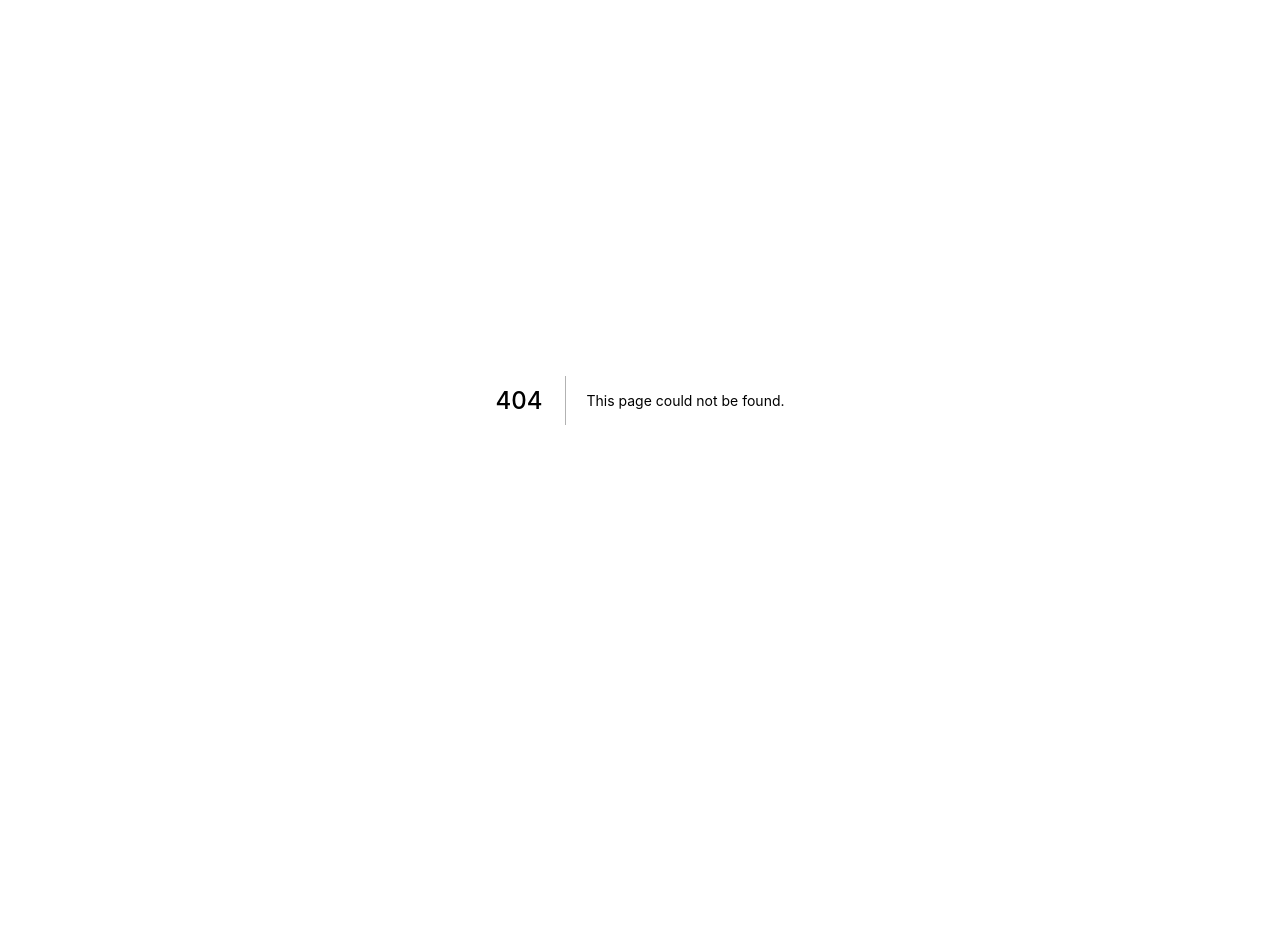
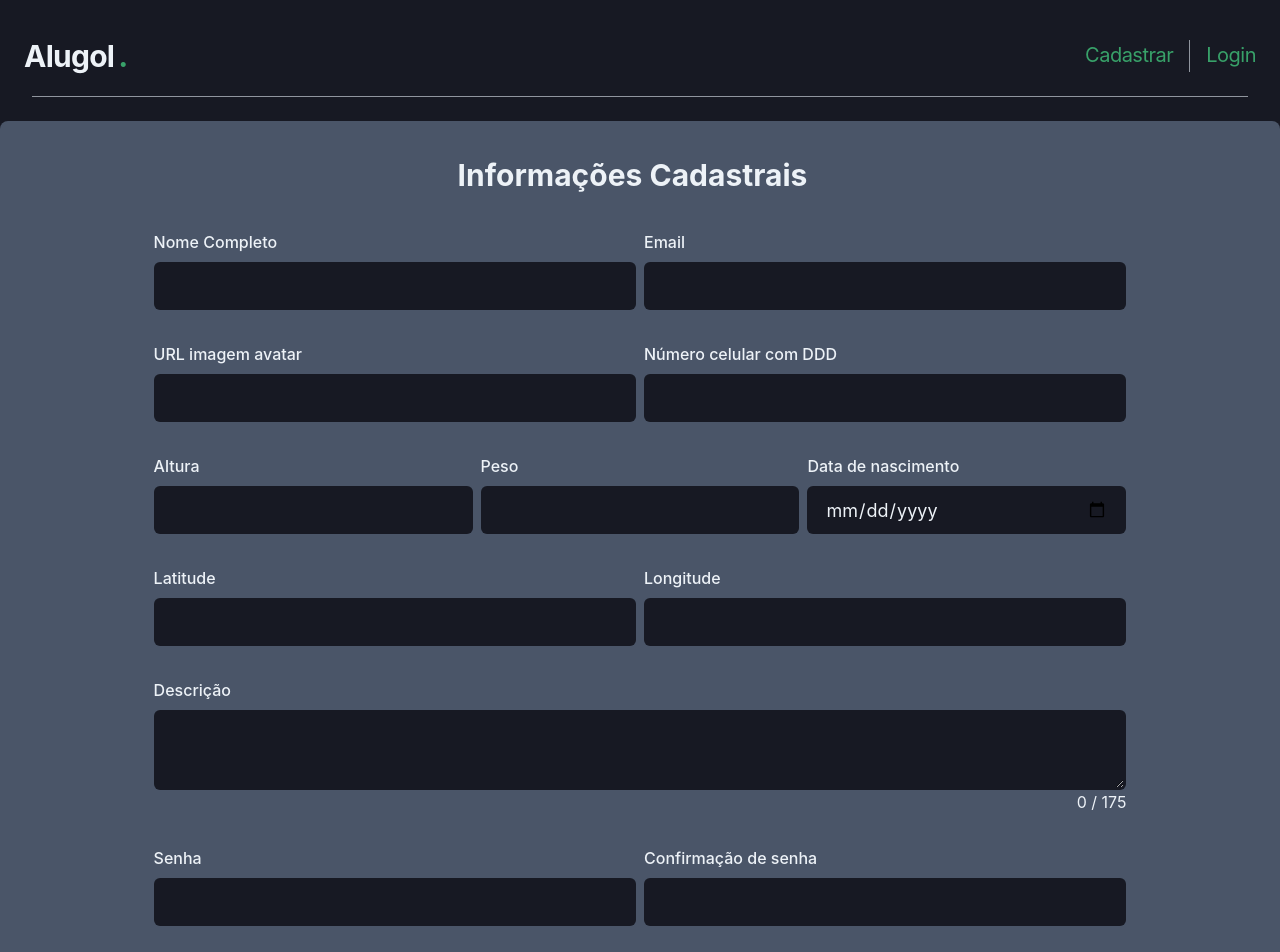
Before and after one commit to LeonardoGabrielSanches/RentalSportsFront, a Next.js app: page /players/new in a window 1280 px wide. Before the commit this address had no page. Shown: the top 952 px of the page. Before the commit the page ends 800 px from the top, so only its background shows below. Built offline with nearby package versions, Linux system fonts and the light colour scheme; no server answers.

Commit message:
Tela de cadastro não finalizada

```diff
--- a/components/Header/NotLoggedNav.tsx
+++ b/components/Header/NotLoggedNav.tsx
@@ -1,4 +1,4 @@
-import { Link, Stack, Text } from "@chakra-ui/react";
+import { Center, Divider, Link, Stack, Text } from "@chakra-ui/react";
 
 export function NotLoggedNav() {
     return (
@@ -13,6 +13,11 @@ export function NotLoggedNav() {
                     Cadastrar
                 </Text>
             </Link>
+
+            <Center height="8">
+                <Divider orientation="vertical" />
+            </Center>
+
             <Link href="/login" _hover={{ textDecoration: "none" }}>
                 <Text
                     fontSize={["xl", "xxl"]}
--- a/components/Header/index.tsx
+++ b/components/Header/index.tsx
@@ -1,4 +1,4 @@
-import { Divider, Flex, Link, Stack, Text } from "@chakra-ui/react";
+import { Box, Divider, Flex, Link, Stack, Text } from "@chakra-ui/react";
 import { useAuth } from "../../contexts/AuthContext";
 import { Logo } from "./Logo";
 import { NotLoggedNav } from "./NotLoggedNav";
@@ -8,7 +8,7 @@ export function Header() {
     const { isAuthenticated } = useAuth();
 
     return (
-        <>
+        <Box mb="6">
             <Flex
                 as="header"
                 w="100%"
@@ -30,6 +30,6 @@ export function Header() {
             </Flex>
 
             <Divider w="95%" mx="auto" />
-        </>
+        </Box>
     )
 };
--- a/components/Input/index.tsx
+++ b/components/Input/index.tsx
@@ -14,7 +14,6 @@ const InputBase: ForwardRefRenderFunction<HTMLInputElement, InputProps> =
             <FormControl isInvalid={!!error}>
                 {!!label && <FormLabel htmlFor={name}>{label}</FormLabel>}
                 <ChakraInput
-                    id={name}
                     name={name}
                     focusBorderColor="green.500"
                     bgColor="gray.900"
--- /dev/null
+++ b/components/TextArea/index.tsx
@@ -0,0 +1,45 @@
+import { FormControl, FormErrorMessage, FormLabel, Text, Textarea as ChakraTextArea, TextareaProps as ChakraTextAreaProps } from '@chakra-ui/react';
+import { forwardRef, ForwardRefRenderFunction } from 'react';
+import { FieldError } from 'react-hook-form';
+
+interface TextAreaProps extends ChakraTextAreaProps {
+    name: string;
+    label?: string;
+    error?: FieldError;
+    typedLength?: number;
+}
+
+const TextAreaBase: ForwardRefRenderFunction<HTMLTextAreaElement, TextAreaProps> =
+    ({ name, label, error = null, typedLength, maxLength, ...rest }, ref) => {
+        return (
+            <FormControl textAlign="right" isInvalid={!!error}>
+                {!!label && <FormLabel htmlFor={name}>{label}</FormLabel>}
+                <ChakraTextArea
+                    id={name}
+                    name={name}
+                    focusBorderColor="green.500"
+                    bgColor="gray.900"
+                    variant="filled"
+                    _hover={{
+                        bgColor: 'gray.900'
+                    }}
+                    size="lg"
+                    maxLength={maxLength}
+                    ref={ref}
+                    {...rest}
+                />
+
+                {maxLength && <Text as="span">{`${typedLength} / ${maxLength}`}</Text>}
+
+                {
+                    !!error && (
+                        <FormErrorMessage>
+                            {error.message}
+                        </FormErrorMessage>
+                    )
+                }
+            </FormControl >
+        )
+    };
+
+export const TextArea = forwardRef(TextAreaBase);
--- a/pages/players/index.tsx
+++ b/pages/players/index.tsx
@@ -13,7 +13,7 @@ const PlayersPage: NextPage<PlayersPageProps> = ({ players }: PlayersPageProps)
     return (
         <Flex direction="column" h="100vh" >
             <Header />
-            <Flex w="100%" my="6" maxWidth={1480} mx="auto" px="6">
+            <Flex w="100%" maxWidth={1480} mx="auto" px="6">
                 <SimpleGrid flex="1" gap="2" minChildWidth="400px">
                     {players.map(player => (
                         <PlayerCard key={player.id} player={player} />
--- a/pages/players/me.tsx
+++ b/pages/players/me.tsx
@@ -6,7 +6,9 @@ const Me: NextPage = () => {
     return (
         <Flex direction="column" h="100vh" >
             <Header />
-            <p>Sim</p>
+            <Flex w="100%" maxWidth={1400} mx="auto" >
+                <p>Sim</p>
+            </Flex>
         </Flex>
     );
 }
--- /dev/null
+++ b/pages/players/new.tsx
@@ -0,0 +1,183 @@
+import { Box, Button, Flex, Stack, Text, useToast } from "@chakra-ui/react";
+import { NextPage } from "next";
+import { useEffect } from "react";
+import { useWatch } from "react-hook-form";
+import { useForm } from "react-hook-form";
+import { Header } from "../../components/Header";
+import { Input } from "../../components/Input";
+import { TextArea } from "../../components/TextArea";
+
+const New: NextPage = () => {
+    const toast = useToast();
+
+    const { register, handleSubmit, formState, control, setValue } = useForm({});
+
+    const description = useWatch({
+        control,
+        name: 'description'
+    })
+
+    useEffect(() => {
+        if (navigator.geolocation) {
+            navigator.geolocation.getCurrentPosition(position => {
+                setValue('latitude', position.coords.latitude);
+                setValue('longitude', position.coords.longitude);
+            });
+        }
+        else {
+            toast({
+                title: "Seu navegador não tem suporte para geolocalização.",
+                description: 'Tem que ver o jeito que vai fazer dai',
+                status: "warning",
+                duration: 9000,
+                isClosable: true,
+                position: "top-right"
+            });
+        }
+    }, [setValue, toast]);
+
+    return (
+        <Flex direction="column" h="100vh" >
+            <Header />
+            <Flex w="100%" maxWidth={1280} mx="auto" >
+                <Box
+                    as="form"
+                    w="100%"
+                    bg="gray.600"
+                    p="8"
+                    borderRadius="8"
+                    border="green"
+                >
+                    <Text
+                        fontWeight="bold"
+                        fontSize="30"
+                        maxWidth="30%"
+                        mx="auto"
+                        mb="8"
+                    >
+                        Informações Cadastrais
+                    </Text>
+
+                    <Stack direction="row" maxWidth="80%" mx="auto">
+                        <Input
+                            label="Nome Completo"
+                            {...register('name')}
+                            name="name"
+                            error={formState.errors.name}
+                        />
+
+                        <Input
+                            label="Email"
+                            type="email"
+                            {...register('email')}
+                            name="email"
+                            error={formState.errors.email}
+                        />
+                    </Stack>
+
+                    <Stack mt="8" direction="row" maxWidth="80%" mx="auto">
+                        <Input
+                            label="URL imagem avatar"
+                            {...register('avatarUrl')}
+                            name="avatarUrl"
+                            error={formState.errors.avatarUrl}
+                        />
+
+                        <Input
+                            label="Número celular com DDD"
+                            type="tel"
+                            {...register('mobileNumber')}
+                            name="mobileNumber"
+                            error={formState.errors.mobileNumber}
+                        />
+                    </Stack>
+
+                    <Stack mt="8" direction="row" maxWidth="80%" mx="auto">
+                        <Input
+                            label="Altura"
+                            type="number"
+                            {...register('height')}
+                            name="height"
+                            error={formState.errors.height}
+                        />
+
+                        <Input
+                            label="Peso"
+                            type="number"
+                            {...register('weight')}
+                            name="weight"
+                            error={formState.errors.weight}
+                        />
+
+                        <Input
+                            label="Data de nascimento"
+                            type="date"
+                            {...register('birth')}
+                            name="birth"
+                            error={formState.errors.birth}
+                        />
+                    </Stack>
+
+                    <Stack mt="8" direction="row" maxWidth="80%" mx="auto">
+                        <Input
+                            label="Latitude"
+                            {...register('latitude')}
+                            name="latitude"
+                            error={formState.errors.latitude}
+                        />
+
+                        <Input
+                            label="Longitude"
+                            {...register('longitude')}
+                            name="longitude"
+                            error={formState.errors.longitude}
+                        />
+                    </Stack>
+
+                    <Box mt="8" maxWidth="80%" mx="auto">
+                        <TextArea
+                            label="Descrição"
+                            maxLength={175}
+                            typedLength={description?.length ?? 0}
+                            {...register('description')}
+                            name="description"
+                            error={formState.errors.description}
+                        />
+                    </Box>
+
+                    <Stack mt="8" direction="row" maxWidth="80%" mx="auto">
+                        <Input
+                            label="Senha"
+                            type="password"
+                            {...register('password')}
+                            name="password"
+                            error={formState.errors.password}
+                        />
+
+                        <Input
+                            label="Confirmação de senha"
+                            type="password"
+                            {...register('passwordConfirmation')}
+                            name="passwordConfirmation"
+                            error={formState.errors.passwordConfirmation}
+                        />
+                    </Stack>
+
+                    <Box mt="8" ml="48">
+                        <Button
+                            type="submit"
+                            colorScheme="green"
+                            size="lg"
+                            w="80%"
+                            isLoading={formState.isSubmitting}
+                        >
+                            Cadastrar
+                        </Button>
+                    </Box>
+                </Box>
+            </Flex>
+        </Flex>
+    )
+}
+
+export default New;
```
